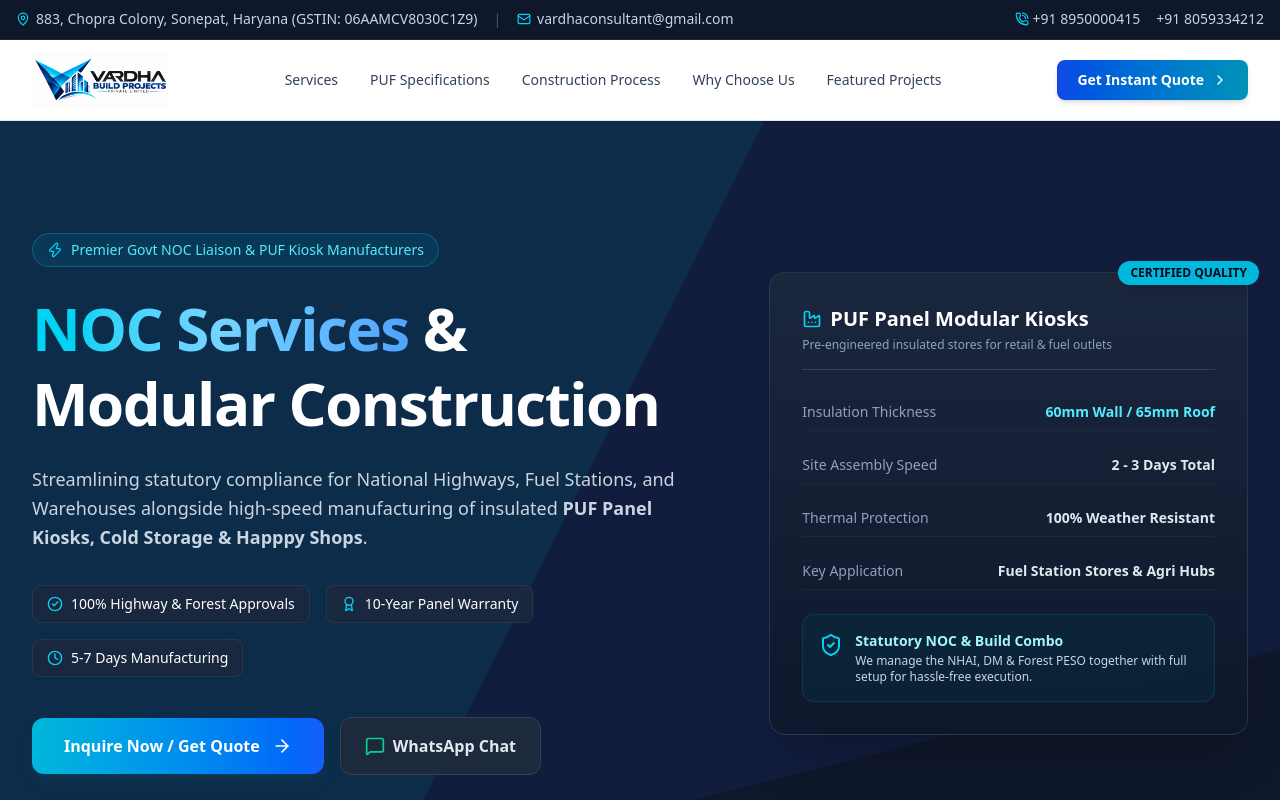
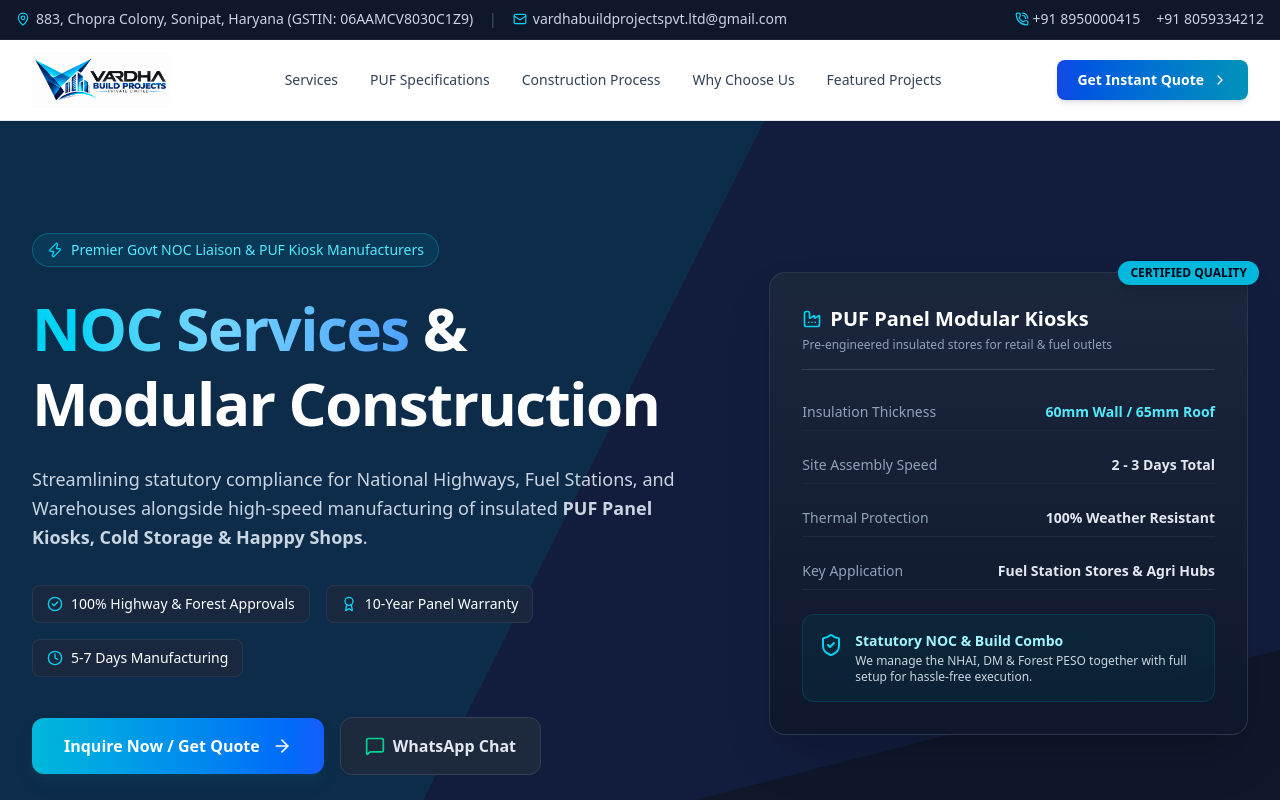
Before and after one commit to vinayak-archit/vardha-build-projects, a Next.js app: page / in a window 1280 px wide. Shown: the top 800 px of the page. Built offline with nearby package versions, Linux system fonts and the light colour scheme.

Commit message:
mail and sonepat spelling correction

```diff
--- a/src/components/common/Footer.tsx
+++ b/src/components/common/Footer.tsx
@@ -57,7 +57,7 @@ export const Footer: React.FC = () => {
 
         <div className="pt-8 flex flex-col sm:flex-row justify-between items-center gap-4 text-xs text-slate-400">
           <p>© {new Date().getFullYear()} Vardha Build Projects Private Limited. All rights reserved.</p>
-          <p>Sonepat, Haryana, India</p>
+          <p>Sonipat, Haryana, India</p>
         </div>
       </div>
     </footer>
--- a/src/components/common/TopUtilityBar.tsx
+++ b/src/components/common/TopUtilityBar.tsx
@@ -8,12 +8,12 @@ export const TopUtilityBar: React.FC = () => {
         <div className="flex flex-col sm:flex-row items-center justify-center lg:justify-start gap-2 sm:gap-4 text-slate-300 leading-relaxed">
           <span className="flex items-center gap-1.5 whitespace-normal sm:whitespace-nowrap">
             <MapPin className="w-3.5 h-3.5 text-cyan-400 shrink-0" />
-            <span>883, Chopra Colony, Sonepat, Haryana (GSTIN: 06AAMCV8030C1Z9)</span>
+            <span>883, Chopra Colony, Sonipat, Haryana (GSTIN: 06AAMCV8030C1Z9)</span>
           </span>
           <span className="hidden md:inline text-slate-600">|</span>
           <span className="hidden md:flex items-center gap-1.5 whitespace-nowrap">
             <Mail className="w-3.5 h-3.5 text-cyan-400 shrink-0" />
-            vardhaconsultant@gmail.com
+            vardhabuildprojectspvt.ltd@gmail.com
           </span>
         </div>
         <div className="flex flex-wrap items-center justify-center lg:justify-end gap-2 sm:gap-4 font-medium whitespace-nowrap">
--- a/src/components/sections/ContactSection.tsx
+++ b/src/components/sections/ContactSection.tsx
@@ -127,7 +127,7 @@ export const ContactSection: React.FC = () => {
                 <label className="block text-xs font-semibold text-slate-700 mb-1">Project Site / City Location</label>
                 <input
                   type="text"
-                  placeholder="e.g. Sonepat, Haryana / NH-44 Highway site"
+                  placeholder="e.g. Sonipat, Haryana / NH-44 Highway site"
                   value={inquiryForm.location}
                   onChange={(e) => updateFormField('location', e.target.value)}
                   className="w-full px-4 py-2.5 rounded-lg border border-slate-300 focus:border-cyan-600 focus:ring-2 focus:ring-cyan-600/20 text-sm outline-none"
--- a/src/components/sections/SpecsSection.tsx
+++ b/src/components/sections/SpecsSection.tsx
@@ -82,7 +82,7 @@ export const SpecsSection: React.FC<SpecsSectionProps> = ({ onOpenQuote }) => {
               </div>
 
               <div className="mt-8 pt-6 border-t border-slate-800 flex items-center justify-between">
-                <span className="text-xs text-slate-400">Manufactured in Sonepat Unit</span>
+                <span className="text-xs text-slate-400">Manufactured in Sonipat Unit</span>
                 <button onClick={onOpenQuote} className="text-xs font-bold text-cyan-400 hover:text-cyan-300 flex items-center gap-1 uppercase tracking-wider">
                   Request Sample Spec Sheet <ChevronRight className="w-4 h-4" />
                 </button>
```
